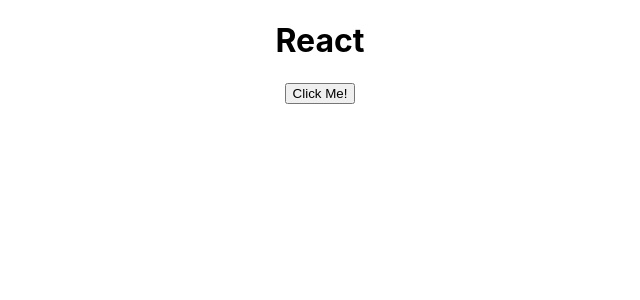
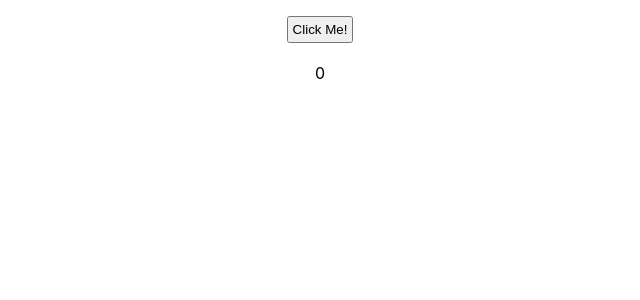
Before and after one commit to lswebdevelops/props_app, a React (Create React App) app: page / in a window 1280 px wide. Shown: the top 300 px of the page, without its empty margins (320-960 px from the left). Built offline with nearby package versions, Linux system fonts and the light colour scheme.

Commit message:
using state do create a counter

```diff
--- a/src/App.css
+++ b/src/App.css
@@ -1,3 +1,4 @@
-.myComponent{
+*{
   text-align: center;
+  padding: 4px;
 }
--- a/src/App.js
+++ b/src/App.js
@@ -1,28 +1,34 @@
 import './App.css';
 import React, { Component } from "react";
-import MyComponent from "./MyComponent";
+// import MyComponent from "./MyComponent";
 
 class App extends Component {
-  constructor(props){
-    super(props);
+  constructor(){
+    super();
 
-    this.onClickBtn = this.onClickBtn.bind(this);
+    this.state = {
+      count: 0,
+  };
+  this.countUp = this.countUp.bind(this);
   }
 
-  onClickBtn(){
-   console.log("Button has been clicked");
+  countUp(){
+    this.setState({
+      count: this.state.count + 1,
+    });
   }
   render(){
     return(
-      <div className="myComponent">
-        <MyComponent
-        title="React"
-        onButtonClicked={this.onClickBtn}
-       />
+      <div>
+        <button
+        onClick={this.countUp}>
+          Click Me!
+        </button>
+        <p>{this.state.count}</p>
       </div>
     );
   }
+
 }
 
-
 export default App;
```
Also changed, not shown: src/MyComponent.jsx (+11 -1 lines).
